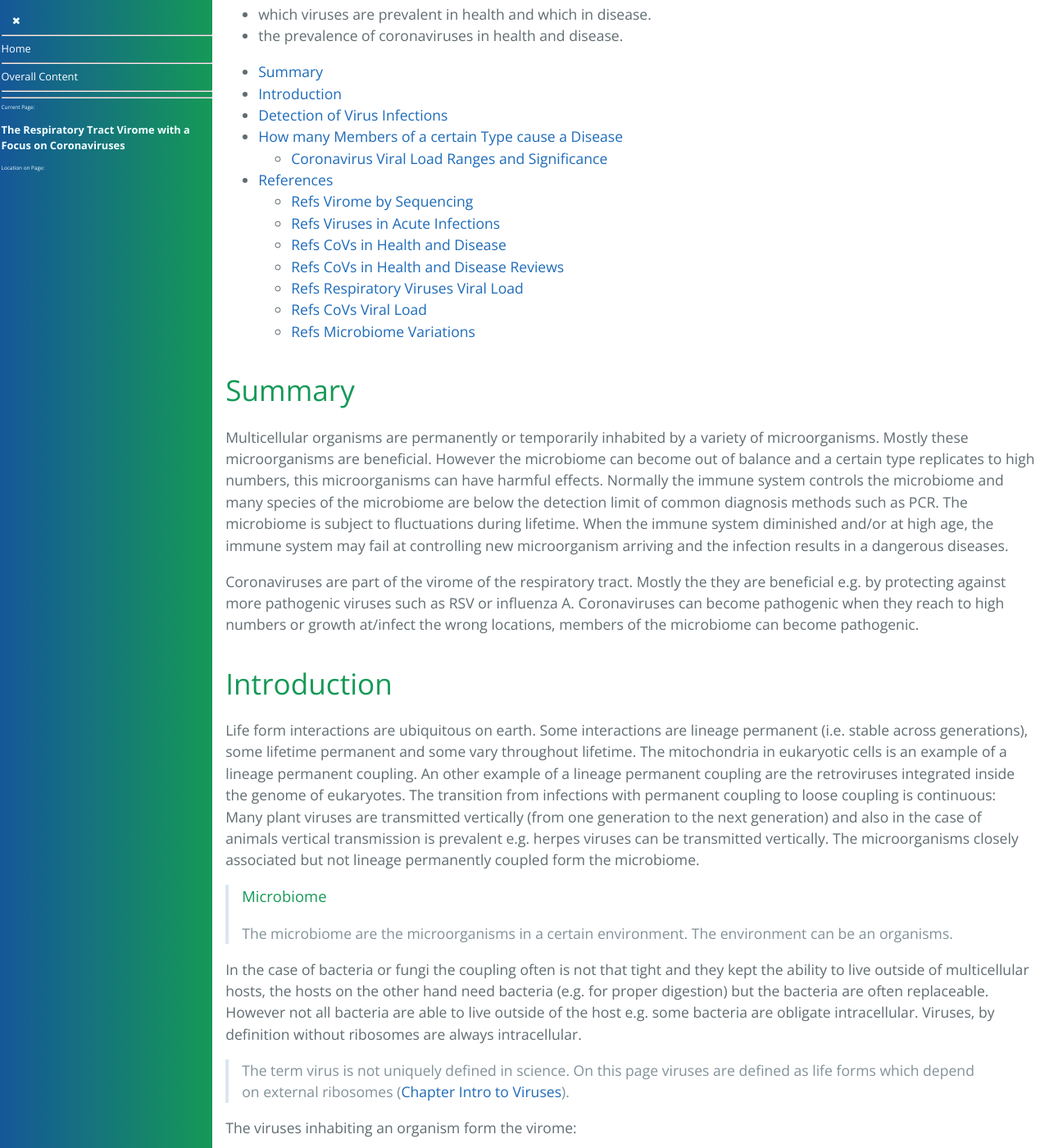
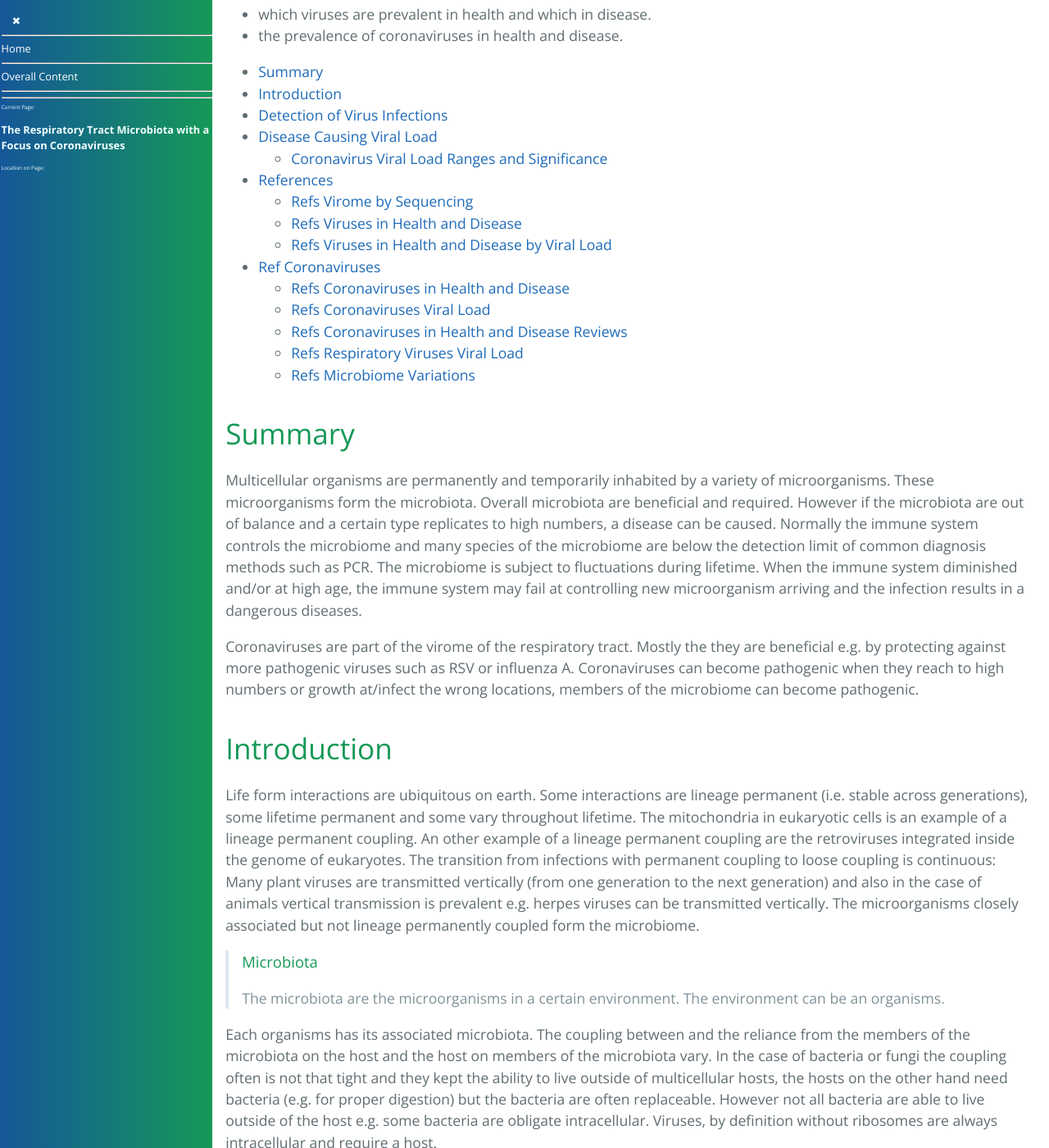
Before and after one commit to forestgrape/coronavirus, a Jekyll site: the page built from 5_epidemiological/virome.md, in a window 1280 px wide and 1400 px high, scrolled down 305 px. Shown: the whole window at 82% size. Built offline with Jekyll 4.4.1, drawn with Linux system fonts in a browser that asks for light colours; our own code applies the rules of GitHub Pages for plain Markdown files; some of the changed text lies outside the part shown.

Commit message:
cvirobiato def and added refs on viral load and disease

```diff
--- a/5_epidemiological/virome.md
+++ b/5_epidemiological/virome.md
@@ -1,8 +1,8 @@
-# The Respiratory Tract Virome with a Focus on Coronaviruses
+# The Respiratory Tract Microbiota with a Focus on Coronaviruses
 
 > Entire page in work.
 
-> Entire page explorative mainly since not all parts are well cited (yet?)
+> The page is partly explorative mainly since not all parts are well cited (yet?)
 
 The prevalence of viruses living in the respiratory tract. A special focus is on
 * which viruses are prevalent in health and which in disease.
@@ -11,21 +11,23 @@
 * [Summary](#summary)
 * [Introduction](#introduction)
 * [Detection of Virus Infections](#detection-of-virus-infections)
-* [How many Members of a certain Type cause a Disease](#how-many-members-of-a-certain-type-cause-a-disease)
+* [Disease Causing Viral Load](#disease-causing-viral-load)
   * [Coronavirus Viral Load Ranges and Significance](#coronavirus-viral-load-ranges-and-significance)
 * [References](#references)
   * [Refs Virome by Sequencing](#refs-virome-by-sequencing)
-  * [Refs Viruses in Acute Infections](#refs-viruses-in-acute-infections)
-  * [Refs CoVs in Health and Disease](#refs-covs-in-health-and-disease)
-  * [Refs CoVs in Health and Disease Reviews](#refs-covs-in-health-and-disease-reviews)
+  * [Refs Viruses in Health and Disease](#refs-viruses-in-health-and-disease)
+  * [Refs Viruses in Health and Disease by Viral Load](#refs-viruses-in-health-and-disease-by-viral-load)
+* [Ref Coronaviruses](#ref-coronaviruses)
+  * [Refs Coronaviruses in Health and Disease](#refs-coronaviruses-in-health-and-disease)
+  * [Refs Coronaviruses Viral Load](#refs-coronaviruses-viral-load)
+  * [Refs Coronaviruses in Health and Disease Reviews](#refs-coronaviruses-in-health-and-disease-reviews)
   * [Refs Respiratory Viruses Viral Load](#refs-respiratory-viruses-viral-load)
-  * [Refs CoVs Viral Load](#refs-covs-viral-load)
   * [Refs Microbiome Variations](#refs-microbiome-variations)
 
 
 
 ## Summary
-Multicellular organisms are permanently or temporarily inhabited by a variety of microorganisms. Mostly these microorganisms are beneficial. However the microbiome can become out of balance and a certain type replicates to high numbers, this microorganisms can have harmful effects.
+Multicellular organisms are permanently and temporarily inhabited by a variety of microorganisms. These microorganisms form the microbiota. Overall microbiota are beneficial and required. However if the microbiota are out of balance and a certain type replicates to high numbers, a disease can be caused.
 Normally the immune system controls the microbiome and many species of the microbiome are below the detection limit of common diagnosis methods such as PCR. The microbiome is subject to fluctuations during lifetime. When the immune system diminished and/or at high age, the immune system may fail at controlling new microorganism arriving and the infection results in a dangerous diseases.
 
 Coronaviruses are part of the virome of the respiratory tract. Mostly the they are beneficial e.g. by protecting against more pathogenic viruses such as RSV or influenza A. Coronaviruses can become pathogenic when they reach to high numbers or growth at/infect the wrong locations, members of the microbiome can become pathogenic.
@@ -35,17 +37,17 @@
 ## Introduction
 Life form interactions are ubiquitous on earth. Some interactions are lineage permanent (i.e. stable across generations), some lifetime permanent and some vary throughout lifetime. The mitochondria in eukaryotic cells is an example of a lineage permanent coupling. An other example of a lineage permanent coupling are the retroviruses integrated inside the genome of eukaryotes. The transition from infections with permanent coupling to loose coupling is continuous: Many plant viruses are transmitted vertically (from one generation to the next generation) and also in the case of animals vertical transmission is prevalent e.g. herpes viruses can be transmitted vertically. The microorganisms closely associated but not lineage permanently coupled form the microbiome.
 
-> ###### Microbiome
-> The microbiome are the microorganisms in a certain environment. The environment can be an organisms.
+> ###### Microbiota
+> The microbiota are the microorganisms in a certain environment. The environment can be an organisms.
 
- In the case of bacteria or fungi the coupling often is not that tight and they kept the ability to live outside of multicellular hosts, the hosts on the other hand need bacteria (e.g. for proper digestion) but the bacteria are often replaceable. However not all bacteria are able to live outside of the host e.g. some bacteria are obligate intracellular. Viruses, by definition without ribosomes are always intracellular.
+Each organisms has its associated microbiota. The coupling between and the reliance from the members of the microbiota on the host and the host on members of the microbiota vary. In the case of bacteria or fungi the coupling often is not that tight and they kept the ability to live outside of multicellular hosts, the hosts on the other hand need bacteria (e.g. for proper digestion) but the bacteria are often replaceable. However not all bacteria are able to live outside of the host e.g. some bacteria are obligate intracellular. Viruses, by definition without ribosomes are always intracellular and require a host.
 
 > The term virus is not uniquely defined in science. On this page viruses are defined as life forms which depend on external ribosomes ([Chapter Intro to Viruses](../2_biological/viruses.md)).
 
-The viruses inhabiting an organism form the virome:
+The viruses inhabiting an organism form the virobiota:
 
-> ###### Virome
-> The virome are the viruses in the microbiome.
+> ###### Virobiota
+> The virobiota are the viruses in the microbiota.
 
 Both the inner part and the outer surfaces of multicellular organism are inhabited by microorganisms. Special locations of multicellular organisms are the surfaces of the respiratory tract and the gastrointestinal tract. These surfaces can be both view as being on the outside since these surface can be reached without breaching a cell layer and on the inside when considering the 3 dimensional arrangement or the control of accessibility. For most parts these surfaces are covered with protecting mucus and thus they are called mucosal surfaces. These surfaces and the spaces they enclose provide a habitat for a variety of microorganisms forming the mucosal microbiome. The mucosal microbiome consists of different life forms such as bacteria, viruses and fungi. Positive stranded RNA viruses such as coronaviruses or rhinoviruses are part of the respiratory tract virome.
 
@@ -60,7 +62,8 @@
 
 
 
-## How many Members of a certain Type cause a Disease
+## Disease Causing Viral Load
+How many Members of a certain Type cause a Disease
 
 
 ### Coronavirus Viral Load Ranges and Significance
@@ -99,10 +102,32 @@
 
 > No (obvious) correlation between viral reads and chronic obstructive pulmonary disease is found. However all of the patients used to smoke either sometimes or daily.
 
-### Refs Viruses in Acute Infections
 
 
-### Refs CoVs in Health and Disease
+### Refs Viruses in Health and Disease
+
+
+### Refs Viruses in Health and Disease by Viral Load
+#### Chonmaitree
+Symptomatic and Asymptomatic Respiratory Viral Infections in the First Year of Life: Association With Acute Otitis Media Development
+
+##### Notes
+* Coronaviruses are found more frequently in monthly testing than in testing associated to upper respiratory tract infection episodes.
+* Across viruses, the viral load is significantly higher during URTI than in monthly screening.
+
+#### Granados
+Comparison of asymptomatic and symptomatic rhinovirus infections in university students: incidence, species diversity, and viral load
+
+##### Methods
+"We tested all symptomatic students and randomly sampled participants who remained asymptomatic (n = 25/week, over 8 weeks each study year) on a weekly basis by real-time PCR and sequenced HRV positives."
+##### Results
+"HRV was identified in 33/400 (8.3%) and 85/92 (92.4%) of the asymptomatic and symp- tomatic students, respectively. We identified a higher than previously reported rate of HRV-B in both groups, al- though the distribution of HRV species was similar (P = 0.37). Asymptomatic viral load averaged 1.2 log10 copies/mL lower than symptomatic HRV (P b 0.001)."
+
+##### Notes
+
+
+## Ref Coronaviruses
+### Refs Coronaviruses in Health and Disease
 
 #### Prill
 Human Coronavirus in Young Children Hospitalized for Acute Respiratory Illness and Asymptomatic Controls
@@ -110,23 +135,46 @@
 #### Baillie
 Baillie,V.L.;Moore,D.P.; Mathunjwa, A.; Park, D.E.; Thea, D.M.; Kwenda, G.; Mwananyanda, L.; Madhi, S.A. Epidemiology and Seasonality of Endemic Human Coronaviruses in South African and Zambian Children: A Case-Control Pneumonia Study. Viruses 2021, 13, 1513. https://doi.org/10.3390/ v13081513
 
+### Refs Coronaviruses Viral Load
 
-### Refs CoVs in Health and Disease Reviews
+#### Nyaguthii
+Nyaguthii DM, Otieno GP, Kombe IK et al. Infection patterns of endemic human coronaviruses in rural households in coastal Kenya [version 1; peer review: 1 approved] Wellcome Open Research 2021, 6:27
+<https://doi.org/10.12688/wellcomeopenres.16508.1>
+
+
+
+### Refs Coronaviruses in Health and Disease Reviews
 
 #### Shi
 Aetiological role of common respiratory viruses in acute lower respiratory infections in children under five years: A systematic review and meta–analysis
 
 
 ### Refs Respiratory Viruses Viral Load
+#### Clark
+Viral load is strongly associated with length of stay in adults hospitalised with viral acute respiratory illness
 
-### Refs CoVs Viral Load
+##### Findings
+"High viral load was associated with a longer duration of hospitalisation for all patients (p < 0.0001)."
 
-#### Nyaguthii
-Nyaguthii DM, Otieno GP, Kombe IK et al. Infection patterns of endemic human coronaviruses in rural households in coastal Kenya [version 1; peer review: 1 approved] Wellcome Open Research 2021, 6:27
-<https://doi.org/10.12688/wellcomeopenres.16508.1>
 
 
 ### Refs Microbiome Variations
 
 #### Fan
 Fan C, Guo L, Gu H, Huo Y and Lin H (2020) Alterations in Oral–Nasal–Pharyngeal Microbiota and Salivary Proteins in Mouth-Breathing Children. Front. Microbiol. 11:575550. doi: 10.3389/fmicb.2020.575550
+
+
+#### Summary Carlson-Jones
+**The microbial abundance dynamics of the paediatric oral cavity before and after sleep**
+##### Methods
+"Using flow cytometry, bacterial and virus-like particle (VLP) abundances were enumerated for 6 oral microhabitats before and after sleep in 10 healthy paediatric sleepers."
+##### Results
+* Both bacteria and viral like particles live in micro habitats in the mouth. The habitats are more connected before sleep than after sleep (which is expected due the reduced saliva flow at night).  Shown in Figure 8.
+* During sleep there about a 4 to 10 fold increase in *viral particles* in the mouth (shown in Table 2). E.g.
+  * at the back of the tongue from 2.2 * 10 ^ 7 to 9.2 * 10 ^ 7
+  * at the posterior buccal vestibule from 5.7 * 10^6 to 5.7 * 10^7
+* During sleep there about a 3 to 6 fold increase in *bacteria* in the mouth (shown in Table 1). E.g.
+  * at the back of the tongue from 2.9 * 10 ^ 7 to 1.3 * 10 ^ 8
+* The viral like particles are more homogenously distributed throughout the habitats than the bacteria (Table 1 and Table 2):
+  * VLPs: maximal a 12 fold difference before sleep, max 6 fold diff after sleep
+  * Bacteria: maximal a 40 fold difference before sleep, max 30 fold diff after sleep
```
